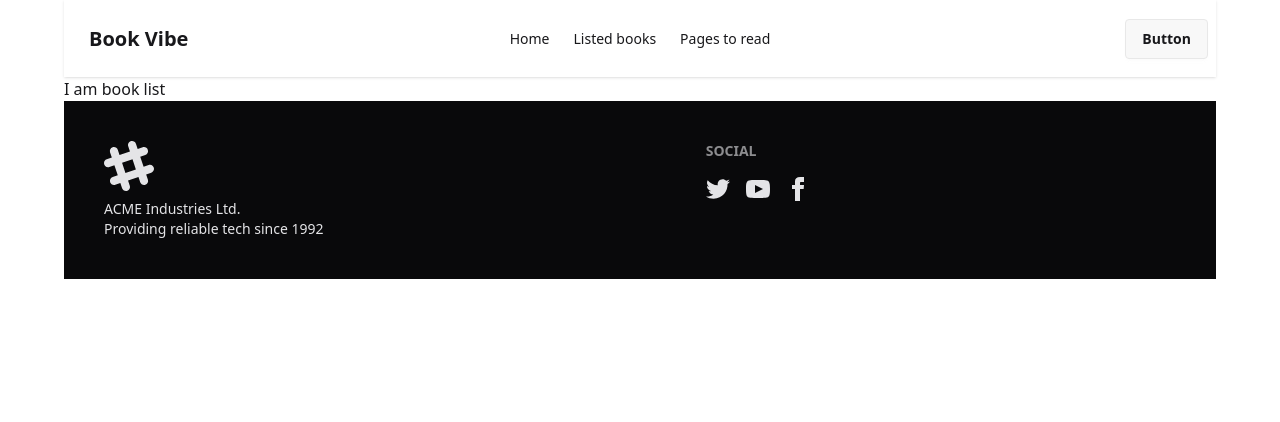
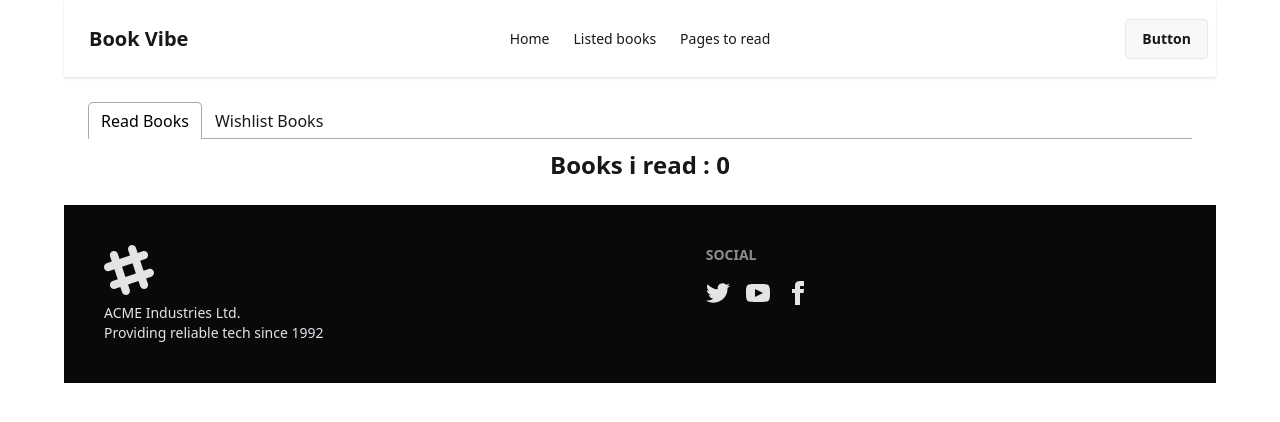
Before and after one commit to habib-676/boipoka-wesite, a React (Vite) app: page /listedBooks in a window 1280 px wide. Shown: the top 422 px of the page. Built offline with nearby package versions, Linux system fonts and the light colour scheme.

Commit message:
tab fuctionalities and data added

```diff
--- a/package.json
+++ b/package.json
@@ -15,6 +15,7 @@
     "react-dom": "^19.0.0",
     "react-icons": "^5.5.0",
     "react-router": "^7.5.1",
+    "react-tabs": "^6.1.0",
     "tailwindcss": "^4.1.4"
   },
   "devDependencies": {
--- a/src/Routes/Route.jsx
+++ b/src/Routes/Route.jsx
@@ -20,6 +20,7 @@ export const router = createBrowserRouter([
       },
       {
         path: "/listedBooks",
+        loader: () => fetch("booksData.json"),
         Component: ListedBooks,
       },
       {
--- a/src/pages/listed-books/ListedBooks.jsx
+++ b/src/pages/listed-books/ListedBooks.jsx
@@ -1,9 +1,46 @@
-import React from "react";
+import React, { useEffect, useState } from "react";
+import { useLoaderData } from "react-router";
+import { Tab, Tabs, TabList, TabPanel } from "react-tabs";
+import "react-tabs/style/react-tabs.css";
+import { getStoredBook } from "../../utility/addToDB";
+import Book from "../Books/Book";
 
 const ListedBooks = () => {
+  // worst case :
+  const data = useLoaderData();
+  const [readList, setReadList] = useState([]);
+
+  useEffect(() => {
+    const storedData = getStoredBook();
+    const myReadList = data.filter((book) => storedData.includes(book.bookId));
+
+    setReadList(myReadList);
+  }, []);
+
   return (
     <div>
-      <h3>I am book list</h3>
+      <Tabs className="m-6">
+        <TabList>
+          <Tab>Read Books</Tab>
+          <Tab>Wishlist Books</Tab>
+        </TabList>
+
+        <TabPanel>
+          <h2 className="text-2xl font-bold text-center">
+            Books i read : {readList.length}
+          </h2>
+          <div className="flex flex-col justify-center items-center gap-9">
+            {readList.map((singleBook) => (
+              <Book key={singleBook.bookId} singleBook={singleBook}></Book>
+            ))}
+          </div>
+        </TabPanel>
+        <TabPanel>
+          <div className="min-h-[80vh] place-content-center text-center">
+            <h2 className="font-bold text-2xl">No items to show currently</h2>
+          </div>
+        </TabPanel>
+      </Tabs>
     </div>
   );
 };
--- a/src/utility/addToDB.js
+++ b/src/utility/addToDB.js
@@ -22,4 +22,4 @@ const addToStoredDB = (id) => {
   console.log(storedBookData);
 };
 
-export { addToStoredDB };
+export { addToStoredDB ,getStoredBook};
```
Also changed, not shown: 1 other file (tests, documents, lock files or other folders).
